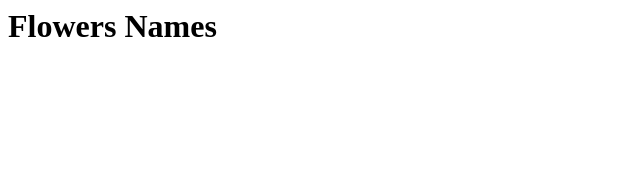
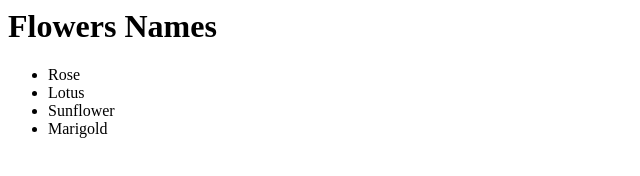
Before and after one commit to Salunkhepranali/Git-Practice1, a plain HTML site: page index.html in a window 1280 px wide. Shown: the whole page, without its empty margins (0-640 px from the left). Drawn offline with Linux system fonts and the light colour scheme.

Commit message:
flowers names

```diff
--- a/index.html
+++ b/index.html
@@ -5,5 +5,11 @@
 </head>
 <body>
     <h1>Flowers Names</h1>
+    <ul>
+        <li>Rose</li>
+        <li>Lotus</li>
+        <li>Sunflower</li>
+        <li>Marigold</li>
+      </ul>
 </body>
 </html>
```
